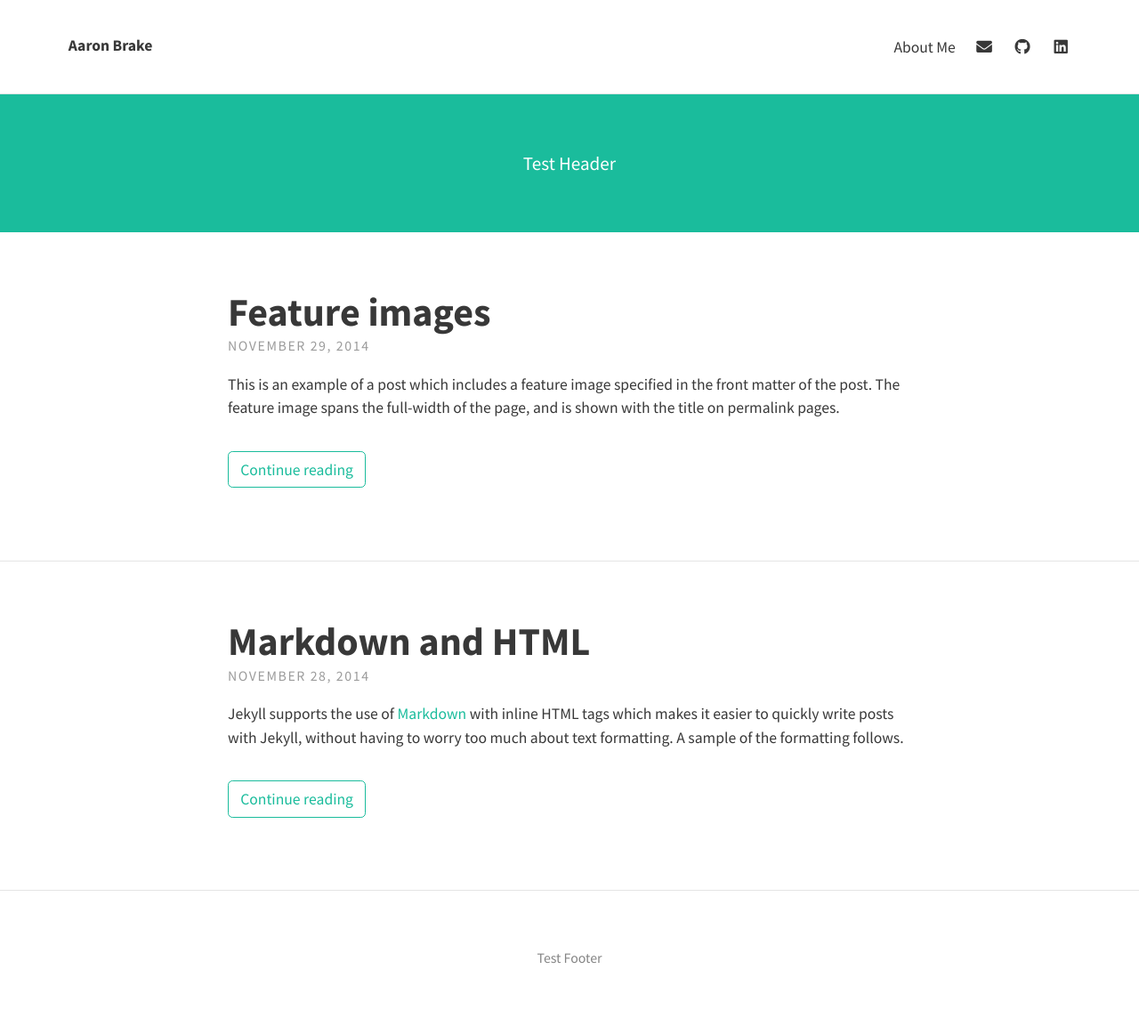
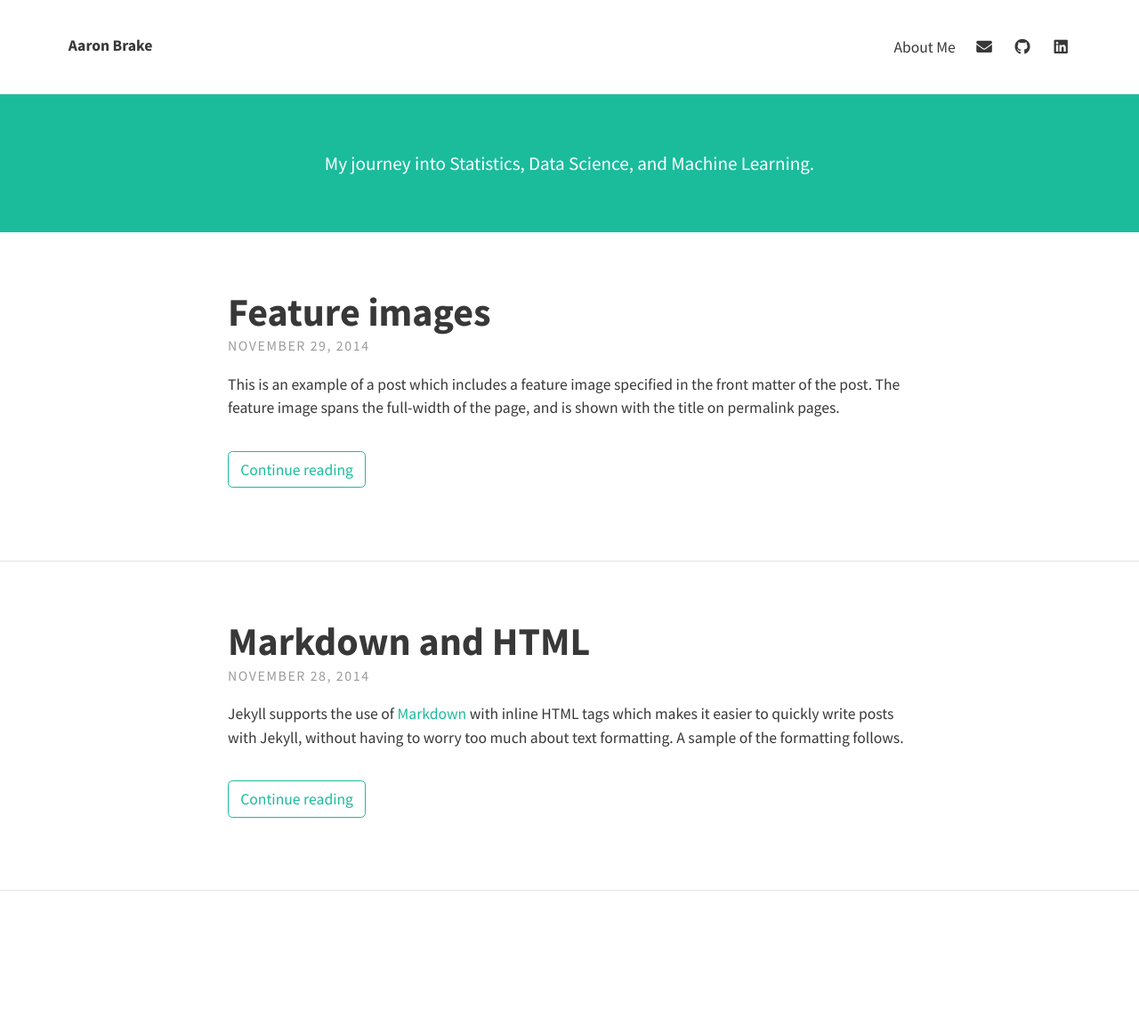
Before and after one commit to anbrake/anbrake.github.io, a Jekyll site: the page built from index.html, in a window 1280 px wide. Shown: the whole page at 89% size. Built offline with Jekyll 4.4.1, drawn with Linux system fonts in a browser that asks for light colours; nearby versions of some CDN libraries; the list of posts is cut into pages by our own code.

Commit message:
Update _config.yml

```diff
--- a/_config.yml
+++ b/_config.yml
@@ -13,11 +13,11 @@ theme_settings:
 
   # Header and footer text
   header_text: >
-     Test Header
+     My journey into Statistics, Data Science, and Machine Learning.
 
   header_text_feature_image:
   footer_text: >
-      Test Footer
+
 
 
   # Icons
```
